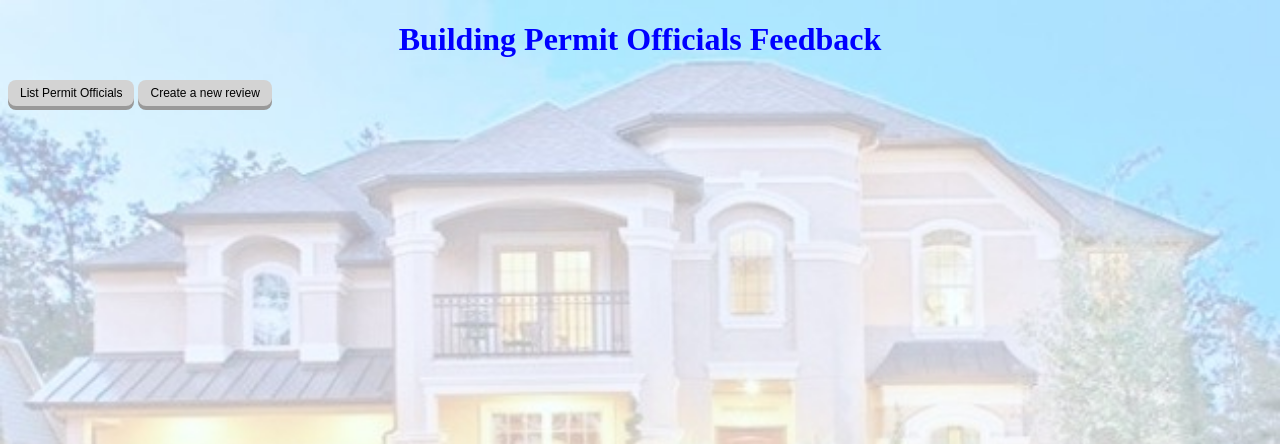
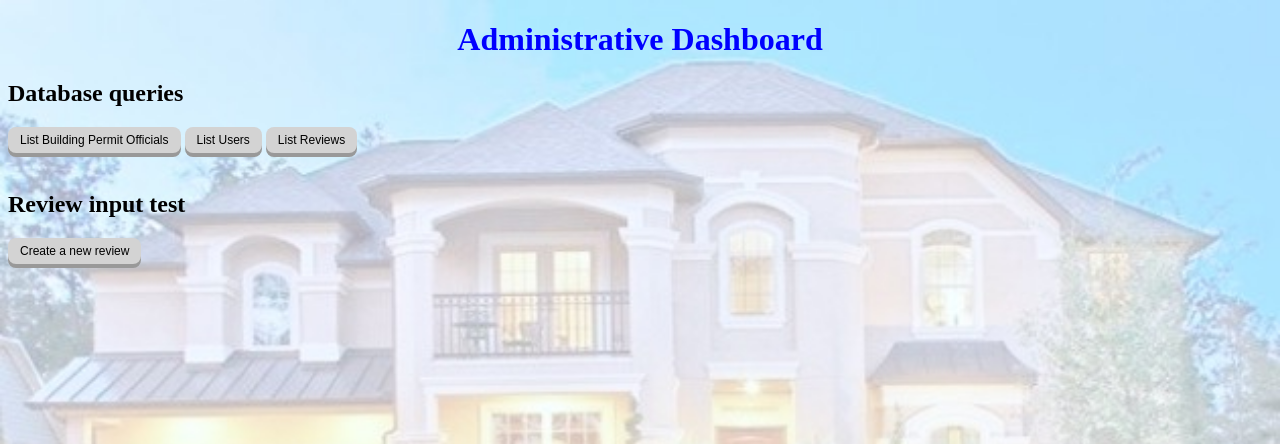
Before and after one commit to patnicolas/RatePermitOfficial, a FastAPI app: page / in a window 1280 px wide. Shown: the top 444 px of the page. Run offline with FastAPI, Linux system fonts and the light colour scheme; parts of the project's set-up code (start-up, migrations or seed data) failed here and were passed over.

Commit message:
Added administrative UI for reviews and users

```diff
--- a/src/db/databasemanager.py
+++ b/src/db/databasemanager.py
@@ -295,13 +295,13 @@ class DatabaseManager(object):
         return session.query(Review, KPI, PermitOfficial)
 
     @staticmethod
-    def q_permit_official_id(session: Session) -> Any:
-        return session.query(PermitOfficial.id)
-
-    @staticmethod
     def q_roles(session: Session) -> Any:
         return session.query(Role)
 
     @staticmethod
     def q_users(session: Session) -> Any:
         return session.query(User)
+
+    @staticmethod
+    def q_reviews(session: Session) -> Any:
+        return session.query(Review)
--- a/src/web/api.py
+++ b/src/web/api.py
@@ -7,7 +7,7 @@ from fastapi.staticfiles import StaticFiles
 from fastapi.responses import HTMLResponse
 from fastapi.templating import Jinja2Templates
 from src.db.databasemanager import DatabaseManager
-from typing import Optional, AnyStr, NoReturn
+from typing import Optional, AnyStr
 import logging
 from src.web.reviewdata import ReviewData
 
@@ -36,8 +36,10 @@ templates = Jinja2Templates(directory=_dir)
 
 root_id='index'
 review_input_id='reviewinput'
-permit_officials_id='permitofficials'
+query_permit_officials_id='permitofficials'
 post_review_id='postreview'
+query_reviews_id = "reviews"
+query_users_id="users"
 
 
 """ ------------------  Default landing page ---------------------- """
@@ -62,7 +64,7 @@ async def post_review(review_data: ReviewData) -> templates.TemplateResponse:
         logging.info(f'Review\n{str(review_data)}')
         database_manager = DatabaseManager.build()
         database_manager.add_review(review_data)
-        return HTMLResponse(content='New review has been added to Review table', status_code=200)
+        return HTMLResponse(content=f'Review\n{str(review_data)}\nhas been added to Review table', status_code=200)
 
     except Exception as e:
         logging.error(f'Post review failed {str(e)}')
@@ -79,7 +81,7 @@ async def query_review_input() -> AnyStr:
     return html_content
 
 
-@app.get(f"/{permit_officials_id}", response_class=HTMLResponse)
+@app.get(f"/{query_permit_officials_id}", response_class=HTMLResponse)
 async def query_permit_officials(request: Request) -> templates.TemplateResponse:
     """
     Query the current list of permit officials for debugging purpose
@@ -95,18 +97,63 @@ async def query_permit_officials(request: Request) -> templates.TemplateResponse
         db_manager = DatabaseManager.build()
         permit_officials = db_manager.query(DatabaseManager.q_permit_officials, condition=PermitOfficial.id < 1000)
         return templates.TemplateResponse(
-            f"/{permit_officials_id}.html",
-            {'request': request, permit_officials_id: permit_officials}
+            f"/{query_permit_officials_id}.html",
+            {'request': request, query_permit_officials_id: permit_officials}
         )
     except Exception as e:
         logging.error({str(e)})
         return templates.TemplateResponse("/index")
 
 
+@app.get(f"/{query_users_id}", response_class=HTMLResponse)
+async def query_users(request: Request) -> templates.TemplateResponse:
+    """
+    Query the current list of users for debugging purpose
+    :param request: Web HTTP request
+    :type request: Request
+    :return: HTML response using Jinja2 template
+    :rtype: TemplateResponse
+    """
+    from src.db.user import User
+    import logging
+
+    try:
+        db_manager = DatabaseManager.build()
+        users = db_manager.query(DatabaseManager.q_users, condition= User.id < 1000)
+        return templates.TemplateResponse(
+            f"/{query_users_id}.html",
+            {'request': request, query_users_id: users}
+        )
+    except Exception as e:
+        logging.error({str(e)})
+        return templates.TemplateResponse("/index")
+
+
+@app.get(f"/{query_reviews_id}", response_class=HTMLResponse)
+async def query_reviews(request: Request) -> templates.TemplateResponse:
+    """
+    Query the current list of reviews for debugging purpose
+    :param request: Web HTTP request
+    :type request: Request
+    :return: HTML response using Jinja2 template
+    :rtype: TemplateResponse
+    """
+    from src.db.review import Review
+    import logging
+
+    try:
+        db_manager = DatabaseManager.build()
+        reviews = db_manager.query(DatabaseManager.q_reviews, condition= Review.id < 1000)
+        return templates.TemplateResponse(
+            f"/{query_reviews_id}.html",
+            {'request': request, query_reviews_id: reviews}
+        )
+    except Exception as e:
+        logging.error({str(e)})
+        return templates.TemplateResponse("/index")
 
 
 """ ----------------------   Supporting helper methods ----------------------- """
-
 
 def __get_db() -> Optional[DatabaseManager]:
     import logging
--- a/src/web/reviewdata.py
+++ b/src/web/reviewdata.py
@@ -5,6 +5,19 @@ __copyright__ = "Copyright 2024. All rights reserved."
 
 from pydantic import BaseModel
 from typing import AnyStr
+
+
+"""
+Class that is used by HTTP post for reviews
+permitofficial: Last name of Building permit official
+permit: Permit number if available
+helpfulness: Helpfulness KPI [1, 5]
+consistency: Consistency KPI [1, 5]
+responsiveness: Responsiveness KPI [1, 5]
+cost: Cost KPI [1, 5]
+comment: Comments, feedback from users
+"""
+
 
 class ReviewData(BaseModel):
     permitofficial: str
--- a/templates/index.html
+++ b/templates/index.html
@@ -7,8 +7,14 @@
     <title>Building Permit Feedback</title>
 </head>
 <body>
-<h1>Building Permit Officials Feedback</h1>
-<button class="button1" onclick="location.href='/permitofficials'">List Permit Officials</button>
+<h1>Administrative Dashboard</h1>
+<h2>Database queries</h2>
+<button class="button1" onclick="location.href='/permitofficials'">List Building Permit Officials</button>
+<button class="button1" onclick="location.href='/users'">List Users</button>
+<button class="button1" onclick="location.href='/reviews'">List Reviews</button>
+<br>
+<br>
+<h2>Review input test</h2>
 <button class="button1" onclick="location.href='/reviewinput'">Create a new review</button>
 </body>
 </html>
--- a/templates/permitofficials.html
+++ b/templates/permitofficials.html
@@ -7,8 +7,9 @@
     <title>Building Permit Feedback</title>
 </head>
 <body>
-<h1>Building Permit Officials Feedback</h1>
+<h1>Building Permit Officials List</h1>
 <br>
+<center>
 <table border="3" style="font-size: 16px; color:grey; background-color: white;">
   <tr>
     <th>Last Name</th>
@@ -25,6 +26,6 @@
   </tr>
   {% endfor %}
 </table>
-
+</center>
 </body>
 </html>
```
Also changed, not shown: templates/reviews.html (added, +30 -0 lines), templates/users.html (added, +31 -0 lines), README.md, images/Architecture1.png.
